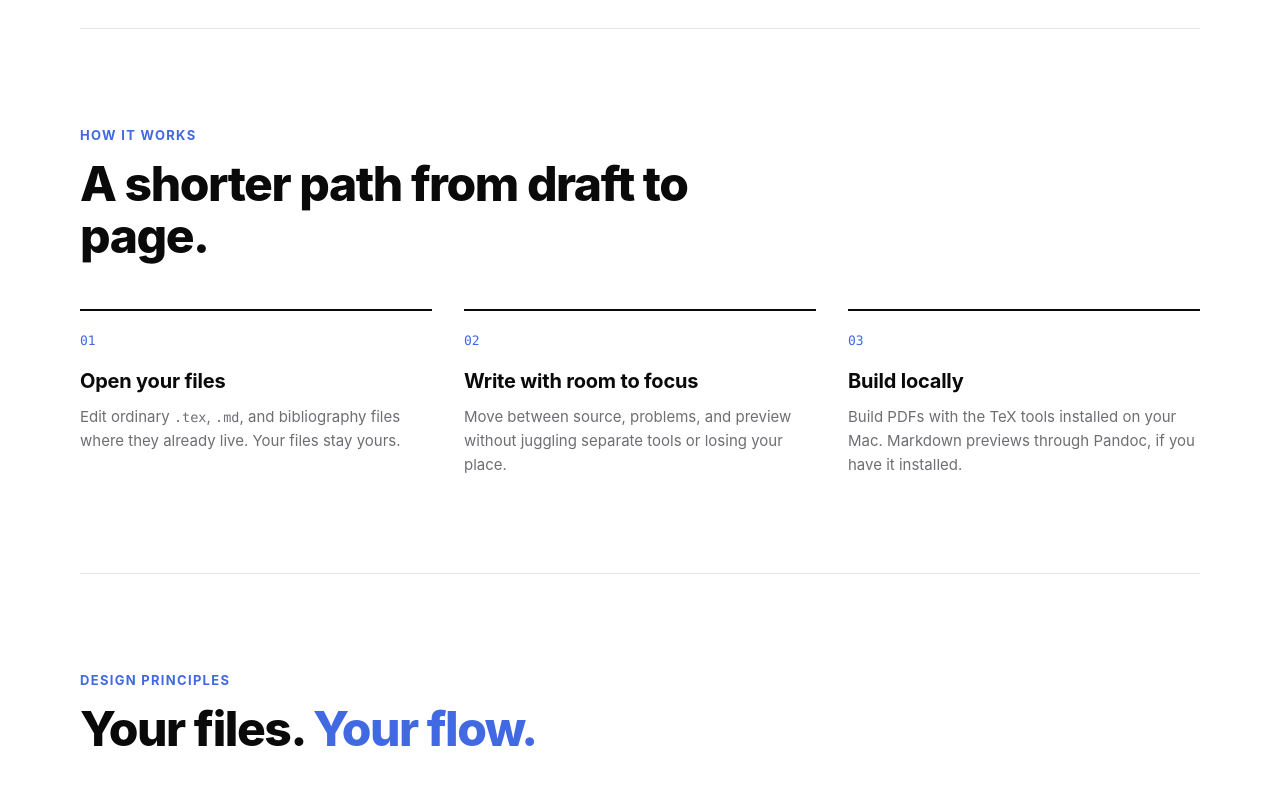
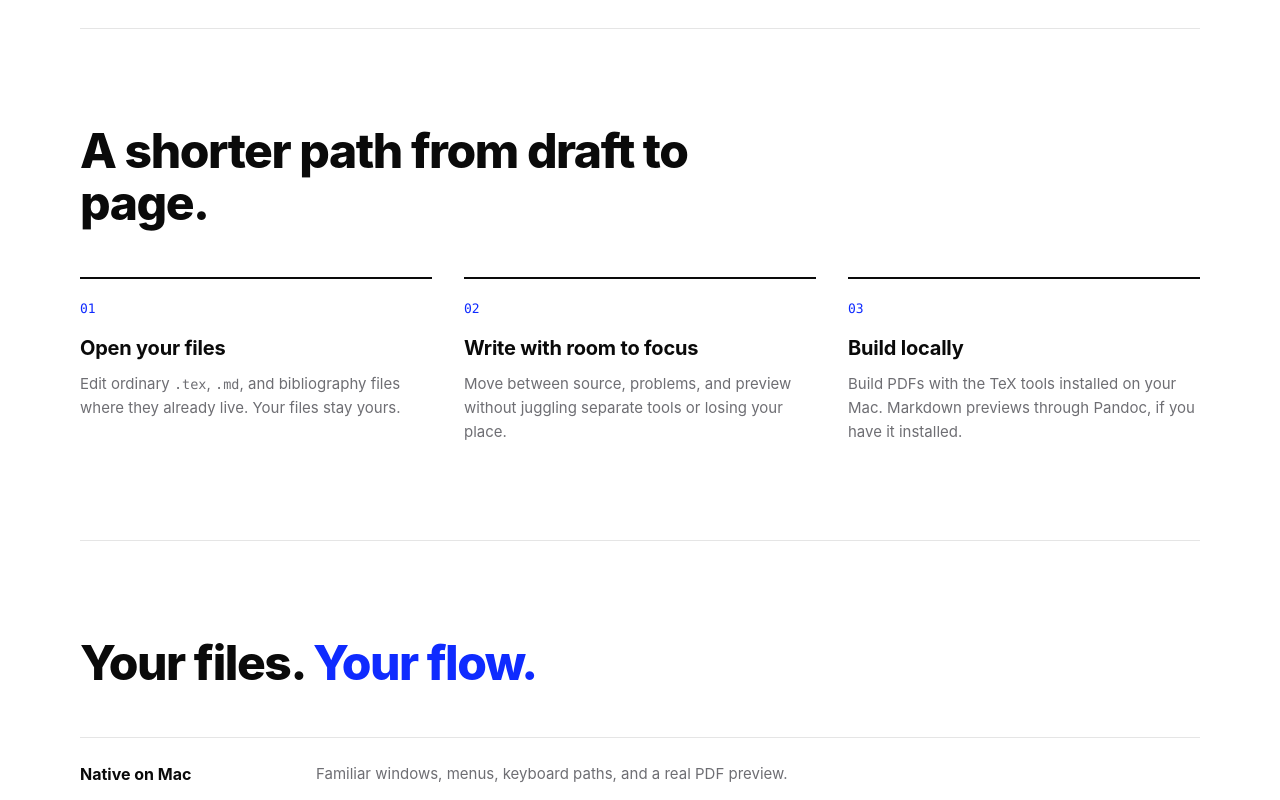
Before and after one commit to ayushmk7/NativeLatex, a plain HTML site: page landing/index.html in a window 1280 px wide. Shown: the part 1120-1920 px from the top of the page. Drawn offline with Linux system fonts and the light colour scheme.

Commit message:
Use Website blue on landing page and drop eyebrow labels
Light #0F2BFF (text and fill), dark #2438FF fill and #7A93FF text, from
the Website's body.opt7. Remove the two eyebrow labels and their CSS;
high-contrast mode now only strengthens greys. Update README and
landing plan palette and verified state.

Co-Authored-By: Claude Opus 5.5 <noreply@anthropic.com>

```diff
--- a/landing/index.html
+++ b/landing/index.html
@@ -99,7 +99,6 @@
       </section>
 
       <section class="section" id="workflow" aria-labelledby="workflow-title">
-        <p class="eyebrow">How it works</p>
         <h2 id="workflow-title">A shorter path from draft to page.</h2>
         <ol class="steps">
           <li><span class="step-number">01</span><h3>Open your files</h3><p>Edit ordinary <code>.tex</code>, <code>.md</code>, and bibliography files where they already live. Your files stay yours.</p></li>
@@ -109,7 +108,6 @@
       </section>
 
       <section class="section" id="principles" aria-labelledby="principles-title">
-        <p class="eyebrow">Design principles</p>
         <h2 id="principles-title">Your files. <span class="accent">Your flow.</span></h2>
         <dl class="principle-list">
           <div><dt>Native on Mac</dt><dd>Familiar windows, menus, keyboard paths, and a real PDF preview.</dd></div>
--- a/landing/styles.css
+++ b/landing/styles.css
@@ -1,6 +1,6 @@
-/* Black/white with one royal-blue accent. Neutrals follow the Internship page and the app's Theme.swift (same Apple greys);
-   royal blue is the app/icon brand blue, sitting between Internship #0066CC and Website #0F2BFF.
-   Contrast: #4169E1 on white 4.85:1 (also white text on it); #8BA6FF on black 9.0:1. */
+/* Black/white with one electric-blue accent, the Website's body.opt7 values (src/pages/index.astro).
+   Neutrals follow the Internship page (Apple greys).
+   Contrast: #0F2BFF on white 7.47:1 (also white text on it); dark: #7A93FF text on black 7.45:1, white on #2438FF 6.81:1. */
 :root {
   color-scheme: light;
   --bg: #ffffff;
@@ -8,9 +8,8 @@
   --muted: #6e6e73;
   --solid: #f5f5f7;
   --line: rgba(0, 0, 0, .10);
-  --accent: #4169e1;      /* blue as text, links, focus */
-  --fill: #4169e1;        /* filled button, white text */
-  --fill-hover: #3155c4;
+  --accent: #0f2bff;      /* blue as text, links, focus */
+  --fill: #0f2bff;        /* filled button, white text */
   --ring: var(--accent);  /* own name: bb8.css redefines --accent (orange) inside the toggle */
   --s2: 8px; --s3: 12px; --s4: 16px; --s5: 24px; --s6: 32px; --s7: 48px; --s8: 96px;
   --h: 44px;
@@ -24,7 +23,8 @@ html[data-theme="dark"] {
   --muted: #98989d;
   --solid: #141416;
   --line: rgba(255, 255, 255, .14);
-  --accent: #8ba6ff;
+  --accent: #7a93ff;
+  --fill: #2438ff;
 }
 
 * { box-sizing: border-box; }
@@ -63,7 +63,7 @@ h1 { margin: var(--s5) 0; font-size: clamp(40px, 7vw, 80px); font-weight: 800; l
 .button { display: inline-flex; align-items: center; min-height: var(--h); padding: 0 22px; border: 1px solid var(--line); border-radius: 999px; font-size: 15px; font-weight: 600; transition: background-color .2s, border-color .2s; }
 .button:hover { border-color: var(--fg); }
 .button.primary { background: var(--fill); border-color: transparent; color: #fff; }
-.button.primary:hover { background: var(--fill-hover); }
+.button.primary:hover { filter: brightness(.9); }
 
 .preview { margin-top: var(--s8); text-align: left; }
 .preview figcaption { margin-top: var(--s3); font-size: 13px; color: var(--muted); text-align: center; }
@@ -88,7 +88,6 @@ h1 { margin: var(--s5) 0; font-size: clamp(40px, 7vw, 80px); font-weight: 800; l
 .paper-line.short { width: 65%; }
 
 .section { padding: var(--s8) 0; border-top: 1px solid var(--line); }
-.eyebrow { margin-bottom: var(--s3); color: var(--accent); font-size: 13px; font-weight: 700; text-transform: uppercase; letter-spacing: .1em; }
 h2 { max-width: 20ch; font-size: clamp(30px, 4.5vw, 48px); font-weight: 800; line-height: 1.08; letter-spacing: -.03em; }
 .steps { display: grid; grid-template-columns: repeat(3, 1fr); gap: var(--s6); margin-top: var(--s7); padding: 0; list-style: none; }
 .steps li { padding-top: var(--s4); border-top: 2px solid var(--fg); }
@@ -130,8 +129,8 @@ h2 { max-width: 20ch; font-size: clamp(30px, 4.5vw, 48px); font-weight: 800; lin
   html { scroll-behavior: auto; }
   *, *::before, *::after { transition: none !important; animation: none !important; }
 }
-/* Increase Contrast: same values as the app's Theme.swift */
+/* Increase Contrast: stronger greys and dividers; the blues already pass at 6.8:1 or more */
 @media (prefers-contrast: more) {
-  :root { --line: #8e8e93; --muted: #3a3a3c; --accent: #1e3fb8; --fill: #1e3fb8; --fill-hover: #1e3fb8; }
-  html[data-theme="dark"] { --line: #8e8e93; --muted: #c7c7cc; --accent: #b4c6ff; --fill: #2f55d4; --fill-hover: #2f55d4; }
+  :root { --line: #8e8e93; --muted: #3a3a3c; }
+  html[data-theme="dark"] { --line: #8e8e93; --muted: #c7c7cc; }
 }
```
Also changed, not shown: 2 other files.
